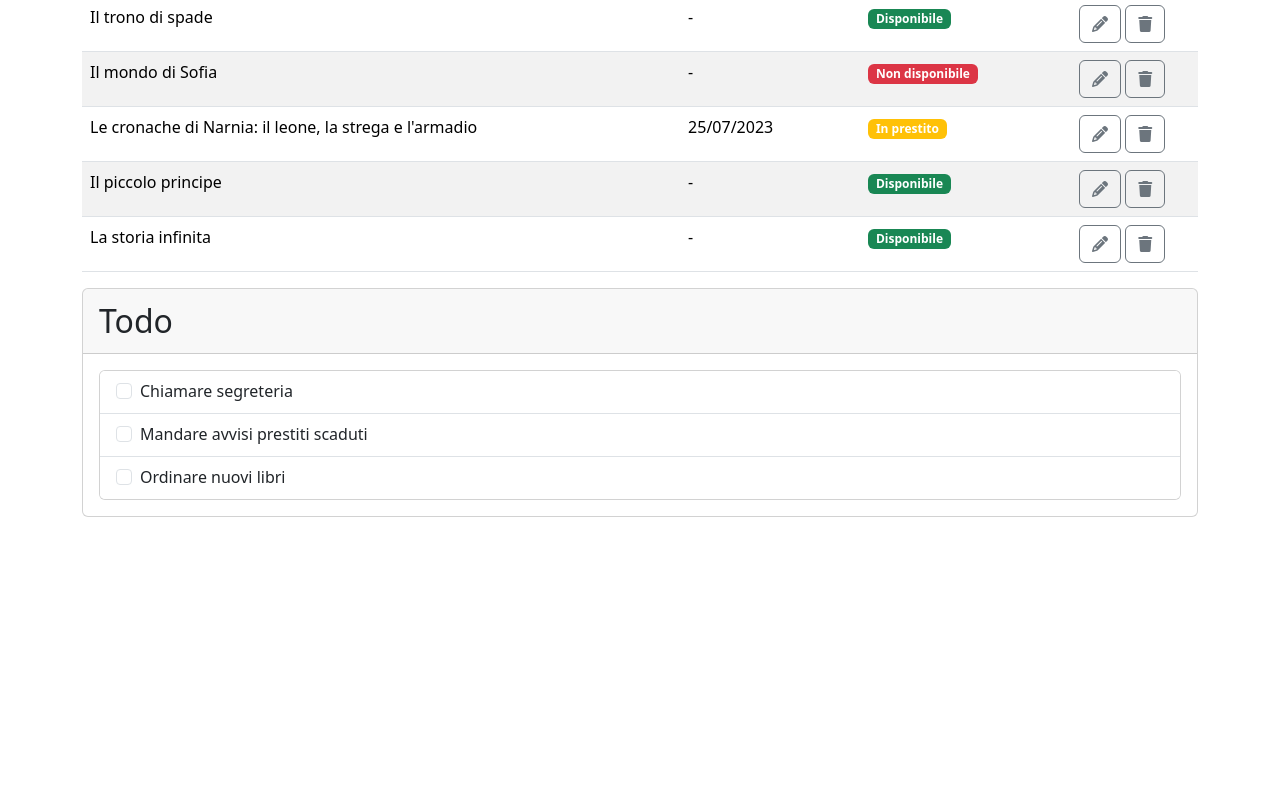
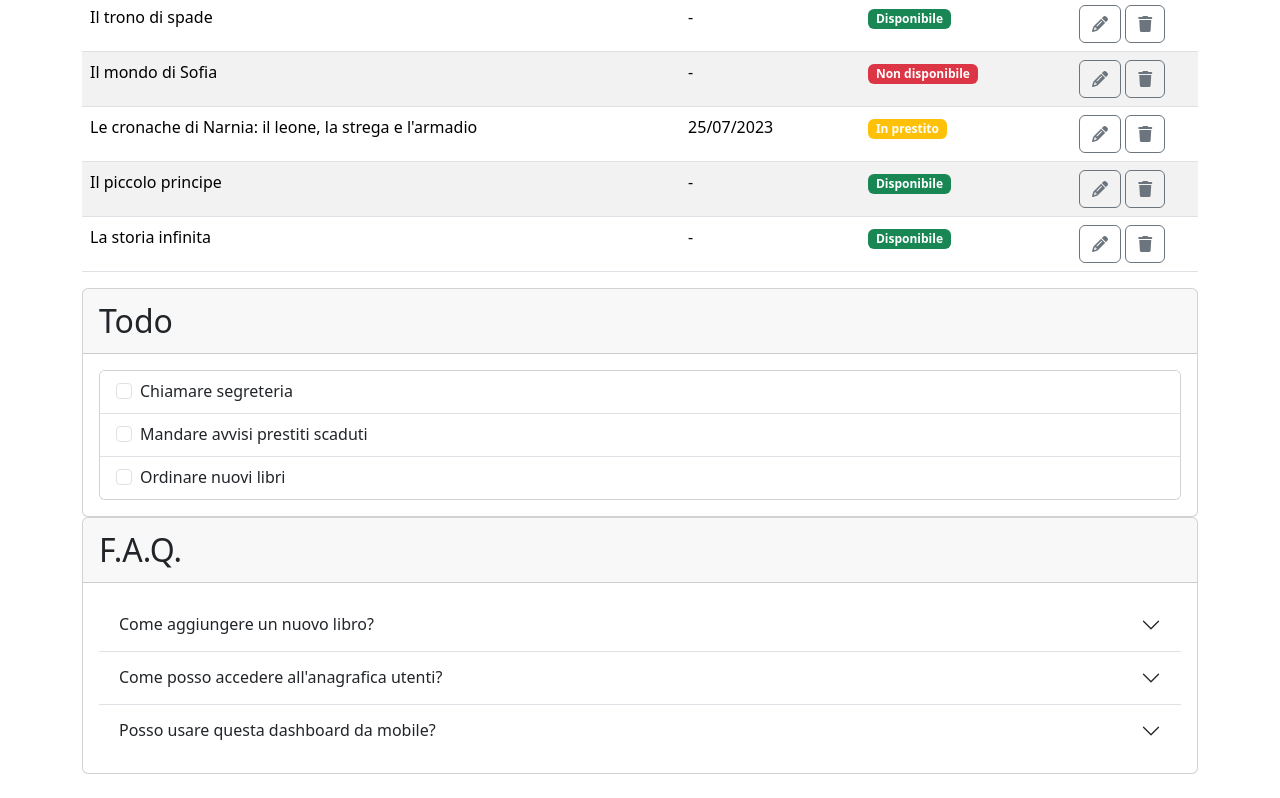
Before and after one commit to MattiaZecchinato/html-css-bootstrap-dashboard, a plain HTML site: page index.html in a window 1280 px wide. Shown: the part 603-1401 px from the top of the page. Before the commit the page ends 1144 px from the top, so only its background shows below. Drawn offline with nearby package versions, Linux system fonts and the light colour scheme.

Commit message:
feat: add FAQ

```diff
--- a/index.html
+++ b/index.html
@@ -304,6 +304,56 @@
                     </div>
 
                     <!-- FAQ -->
+                    <div class="card">
+
+                        <p class="card-header fs-2">F.A.Q.</p>
+
+                        <div class="card-body">
+
+                            <div class="accordion accordion-flush" id="accordionExample">
+
+                                <div class="accordion-item">
+                                    <h2 class="accordion-header">
+                                        <button class="accordion-button collapsed" type="button" data-bs-toggle="collapse" data-bs-target="#collapseOne" aria-expanded="false" aria-controls="collapseOne">
+                                        Come aggiungere un nuovo libro?
+                                        </button>
+                                    </h2>
+                                    <div id="collapseOne" class="accordion-collapse collapse" data-bs-parent="#accordionExample">
+                                        <div class="accordion-body">
+                                            Lorem ipsum dolor sit amet, consectetur adipiscing elit. Donec facilisis, sem et fermentum dictum, magna mi mollis purus, at imperdiet dolor ipsum finibus ipsum. Nam vitae cursus leo. Fusce id odio sapien. Duis mauris ex, dapibus eget laoreet nec, ullamcorper eu leo.
+                                        </div>
+                                    </div>
+                                </div>
+                                <div class="accordion-item">
+                                    <h2 class="accordion-header">
+                                        <button class="accordion-button collapsed" type="button" data-bs-toggle="collapse" data-bs-target="#collapseTwo" aria-expanded="false" aria-controls="collapseTwo">
+                                            Come posso accedere all'anagrafica utenti?
+                                        </button>
+                                    </h2>
+                                    <div id="collapseTwo" class="accordion-collapse collapse" data-bs-parent="#accordionExample">
+                                        <div class="accordion-body">
+                                            Lorem ipsum dolor sit amet, consectetur adipiscing elit. Donec facilisis, sem et fermentum dictum, magna mi mollis purus, at imperdiet dolor ipsum finibus ipsum. Nam vitae cursus leo. Fusce id odio sapien. Duis mauris ex, dapibus eget laoreet nec, ullamcorper eu leo.
+                                        </div>
+                                    </div>
+                                </div>
+                                <div class="accordion-item">
+                                    <h2 class="accordion-header">
+                                        <button class="accordion-button collapsed" type="button" data-bs-toggle="collapse" data-bs-target="#collapseThree" aria-expanded="false" aria-controls="collapseThree">
+                                            Posso usare questa dashboard da mobile?
+                                        </button>
+                                    </h2>
+                                    <div id="collapseThree" class="accordion-collapse collapse" data-bs-parent="#accordionExample">
+                                        <div class="accordion-body">
+                                            Lorem ipsum dolor sit amet, consectetur adipiscing elit. Donec facilisis, sem et fermentum dictum, magna mi mollis purus, at imperdiet dolor ipsum finibus ipsum. Nam vitae cursus leo. Fusce id odio sapien. Duis mauris ex, dapibus eget laoreet nec, ullamcorper eu leo.
+                                        </div>
+                                    </div>
+                                </div>
+
+                            </div>
+
+                        </div>
+
+                    </div>
 
                 </div>
 
```
